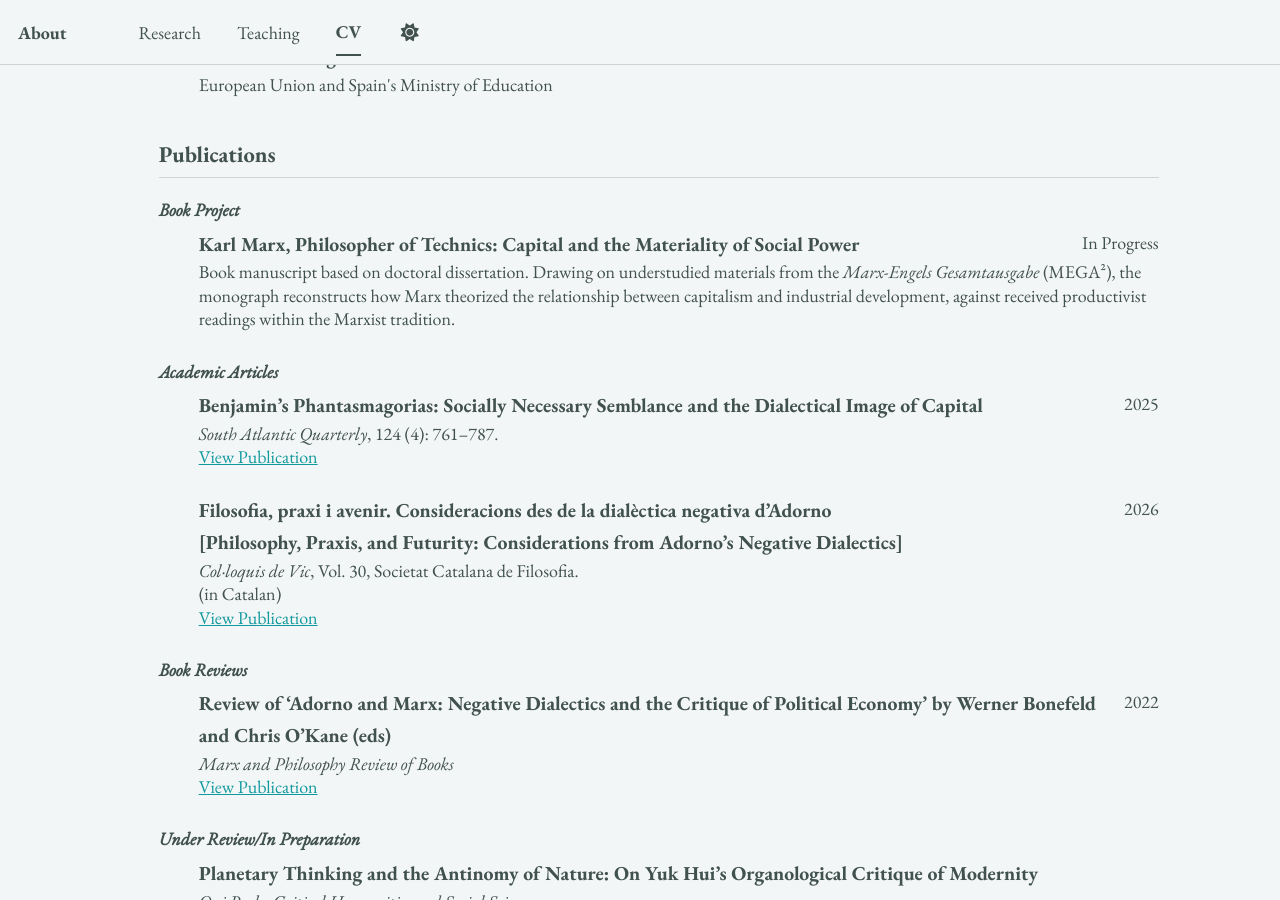
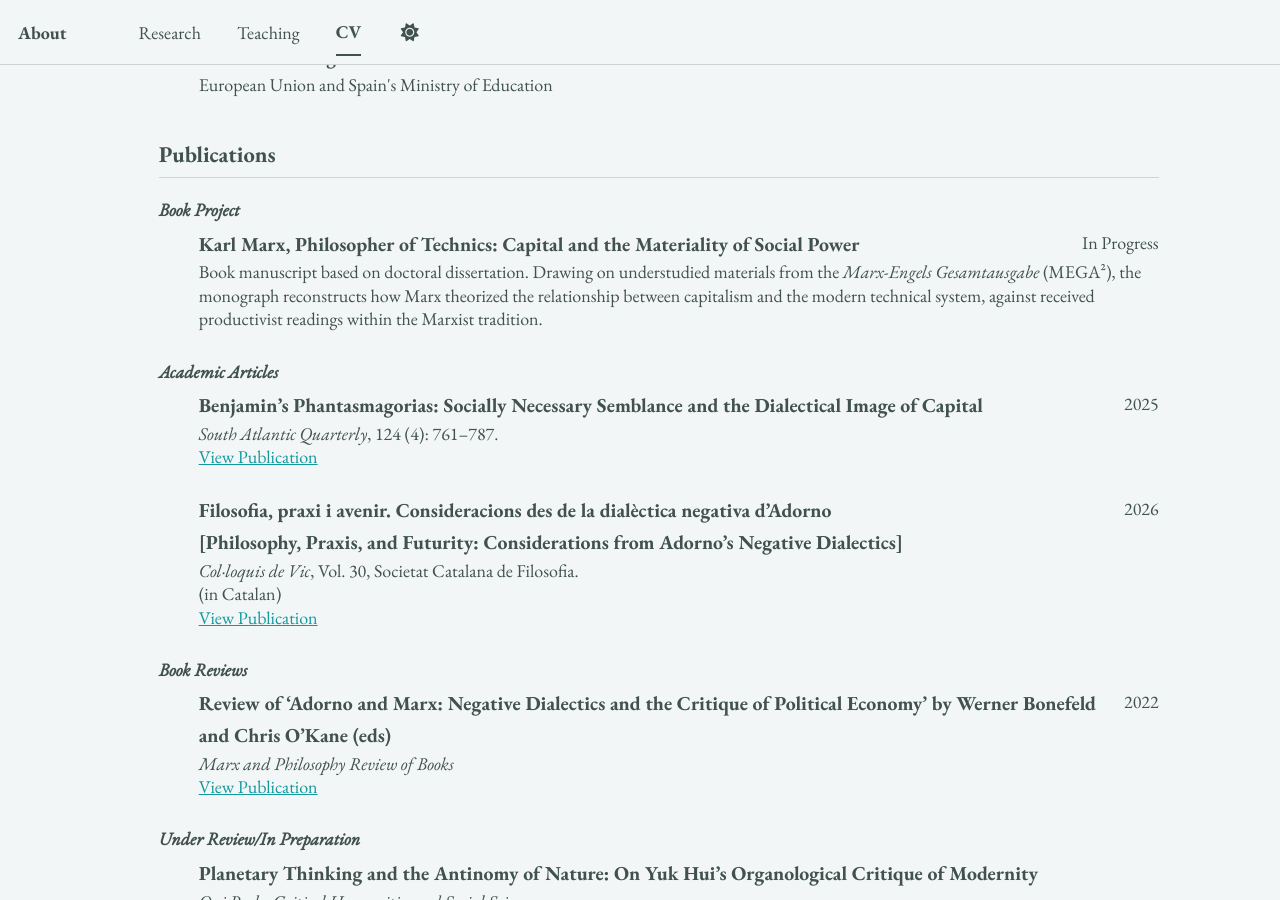
Before and after one commit to epujol90/epujol90.github.io, a Jekyll site: the page built from _pages/cv-json.md, in a window 1280 px wide and 900 px high, scrolled down 2740 px. Built offline with Jekyll 4.4.1, drawn with Linux system fonts in a browser that asks for light colours; a script bundle is joined from its source files by our own code; library files that are not in the unit come from our copies.

Commit message:
Update cv.json

```diff
--- a/_data/cv.json
+++ b/_data/cv.json
@@ -177,7 +177,7 @@
       "publisher": "",
       "releaseDate": "In Progress",
       "website": "",
-      "summary": "Book manuscript based on doctoral dissertation. Drawing on understudied materials from the <em>Marx&#8209;Engels Gesamtausgabe</em> (MEGA²), the monograph reconstructs how Marx theorized the relationship between capitalism and industrial development, against received productivist readings within the Marxist tradition.",
+      "summary": "Book manuscript based on doctoral dissertation. Drawing on understudied materials from the <em>Marx&#8209;Engels Gesamtausgabe</em> (MEGA²), the monograph reconstructs how Marx theorized the relationship between capitalism and the modern technical system, against received productivist readings within the Marxist tradition.",
       "category": "Book Project"
     },
     {
```
